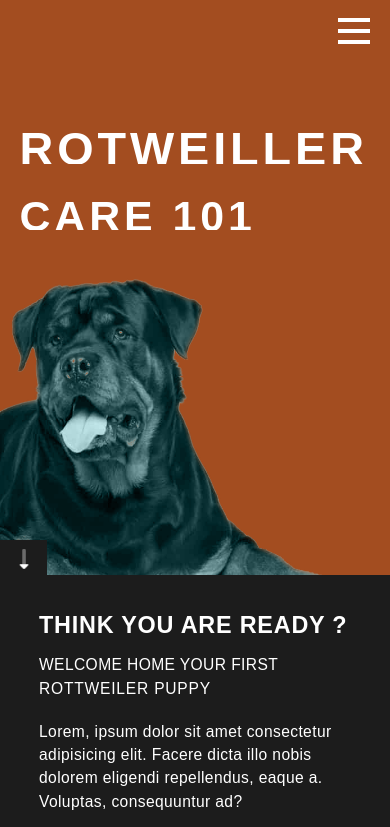
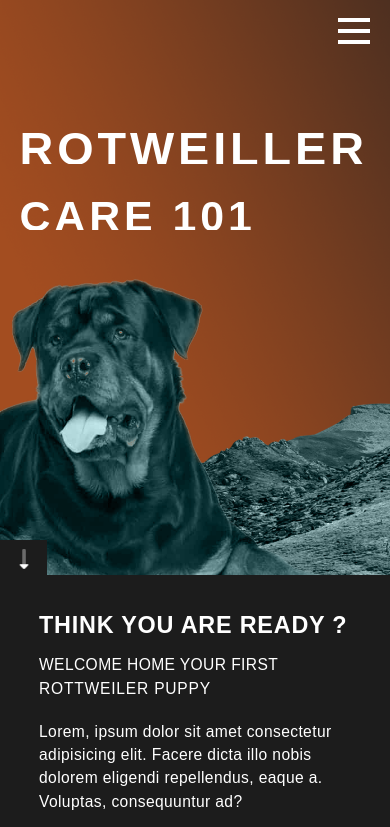
Before and after one commit to Zeus540/Rottweiler-V2, a React (Create React App) app: page / in a window 390 px wide. Shown: the top 827 px of the page. Built offline with nearby package versions, Linux system fonts and the light colour scheme.

Commit message:
fixed mobile styling

```diff
--- a/src/scss/_header.scss
+++ b/src/scss/_header.scss
@@ -9,7 +9,6 @@
     overflow: hidden;
     height: 47vw;
   @media (min-width:1px) and (max-width:426px) {
-    background: #a34d20;
     align-items: center;
     justify-content: center;
     font-size: calc(10px + 2vmin);
```
